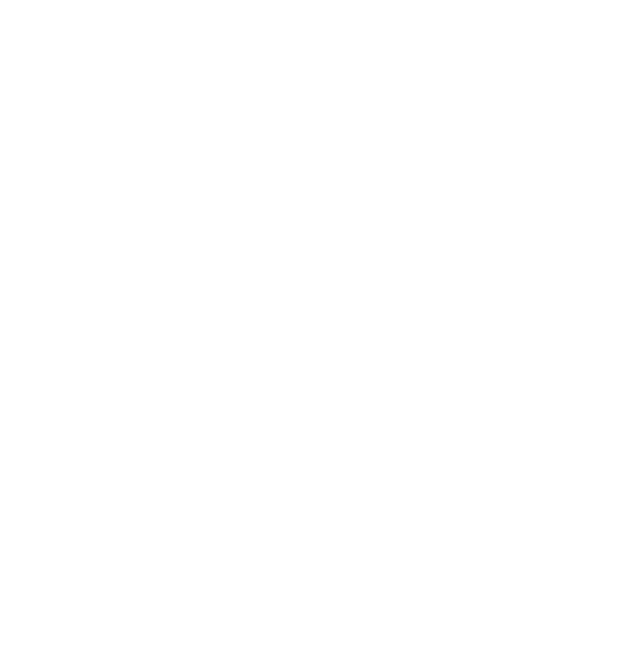
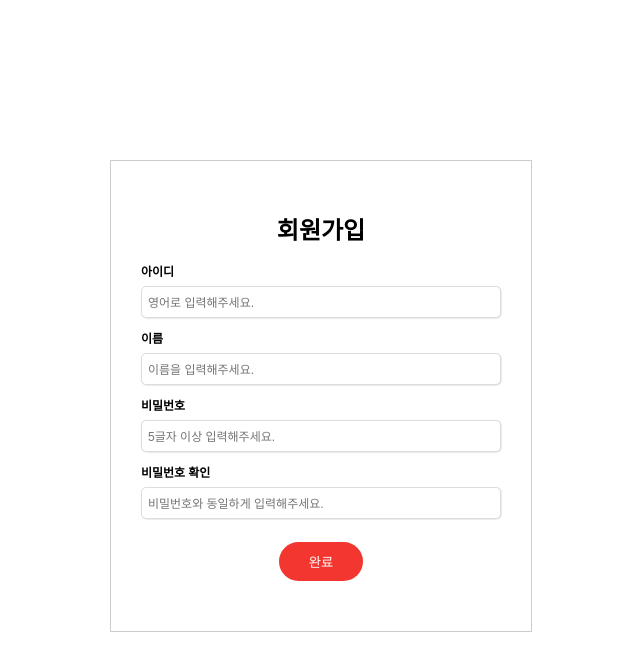
Before and after one commit to KDT1-FE/Y_FE_Toy2, a React (Vite) app: page /signup in a window 1280 px wide. Shown: the top 670 px of the page, without its empty margins (319-959 px from the left). Built offline with nearby package versions, Linux system fonts and the light colour scheme.

Commit message:
Feat: Add SignUp.tsx

```diff
--- a/src/App.tsx
+++ b/src/App.tsx
@@ -1,5 +1,10 @@
+import SignUp from "./pages/SignUp/SignUp";
 function App() {
-  return <div></div>;
+  return (
+    <>
+      <SignUp />
+    </>
+  );
 }
 
 export default App;
--- /dev/null
+++ b/src/components/FormInput/FormInput.tsx
@@ -0,0 +1,43 @@
+import styled from "styled-components";
+
+function FormInput({ id, label, inputProps }) {
+  return (
+    <FormInputContainer>
+      <InputLabel htmlFor={id}>{label}</InputLabel>
+      <Input id={id} {...inputProps} />
+    </FormInputContainer>
+  );
+}
+
+export default FormInput;
+
+const FormInputContainer = styled.div`
+  width: 100%;
+  display: flex;
+  flex-direction: column;
+  gap: 6px;
+  justify-content: center;
+`;
+
+const InputLabel = styled.label`
+  font-size: 12px;
+  font-weight: 700;
+`;
+
+const Input = styled.input`
+  font-size: 16px;
+  padding: 6px;
+  margin-bottom: 3px;
+  border: 1px solid #dddddd;
+  box-shadow: rgba(0, 0, 0, 0.15) 0.5px 0.5px 1px;
+  border-radius: 5px;
+  outline: none;
+
+  &::placeholder {
+    font-size: 12px;
+  }
+
+  &:focus {
+    outline: 2px solid #3b89ff;
+  }
+`;
--- /dev/null
+++ b/src/components/FormInputBtn/FormInputBtn.tsx
@@ -0,0 +1,19 @@
+import styled from "styled-components";
+
+export const FormInputBtn = ({ value }) => {
+  return (
+    <>
+      <Input type="submit" value={value} />
+    </>
+  );
+};
+
+const Input = styled.input`
+  margin-top: 12px;
+  background-color: #f43630;
+  border: none;
+  padding: 10px 30px;
+  color: white;
+  border-radius: 40px;
+  cursor: pointer;
+`;
--- /dev/null
+++ b/src/components/SignUpForm/SignUpForm.tsx
@@ -0,0 +1,54 @@
+import styled from "styled-components";
+import FormInput from "../FormInput/FormInput";
+import { FormInputBtn } from "../FormInputBtn/FormInputBtn";
+
+export const SignUpForm = () => {
+  const handleSubmit = (e: React.FormEvent) => {
+    e.preventDefault();
+    console.log("#");
+  };
+  return (
+    <SignUpContainer onSubmit={handleSubmit}>
+      <FormInput
+        id={"id"}
+        label={"아이디"}
+        inputProps={{
+          type: "text",
+          placeholder: "영어로 입력해주세요."
+        }}
+      />
+      <FormInput
+        id={"name"}
+        label={"이름"}
+        inputProps={{
+          type: "text",
+          placeholder: "이름을 입력해주세요."
+        }}
+      />
+      <FormInput
+        id={"pw"}
+        label={"비밀번호"}
+        inputProps={{
+          type: "password",
+          placeholder: "5글자 이상 입력해주세요."
+        }}
+      />
+      <FormInput
+        id={"confirmPw"}
+        label={"비밀번호 확인"}
+        inputProps={{
+          type: "password",
+          placeholder: "비밀번호와 동일하게 입력해주세요."
+        }}
+      />
+      <FormInputBtn value={"완료"} />
+    </SignUpContainer>
+  );
+};
+
+const SignUpContainer = styled.form`
+  display: flex;
+  flex-direction: column;
+  align-items: center;
+  gap: 8px;
+`;
--- /dev/null
+++ b/src/pages/SignUp/SignUp.tsx
@@ -0,0 +1,31 @@
+import styled from "styled-components";
+import { SignUpForm } from "../../components/SignUpForm/SignUpForm";
+
+function SignUp() {
+  return (
+    <SignUpContainer>
+      <Title>회원가입</Title>
+      <SignUpForm />
+    </SignUpContainer>
+  );
+}
+
+export default SignUp;
+
+const SignUpContainer = styled.div`
+  max-width: 360px;
+  margin: 0 auto;
+  width: 90%;
+  display: flex;
+  flex-direction: column;
+  gap: 16px;
+  border: 1px solid #ccc;
+  padding: 50px 30px;
+  margin-top: 20vh;
+`;
+
+const Title = styled.h2`
+  font-size: 24px;
+  text-align: center;
+  margin: 0;
+`;
```
Also changed, not shown: src/components/LoginForm/LoginForm.tsx (added, +28 -0 lines), src/components/UserHobby/UserHobby.tsx (added, +9 -0 lines), src/pages/Login/Login.tsx (added, +24 -0 lines).
